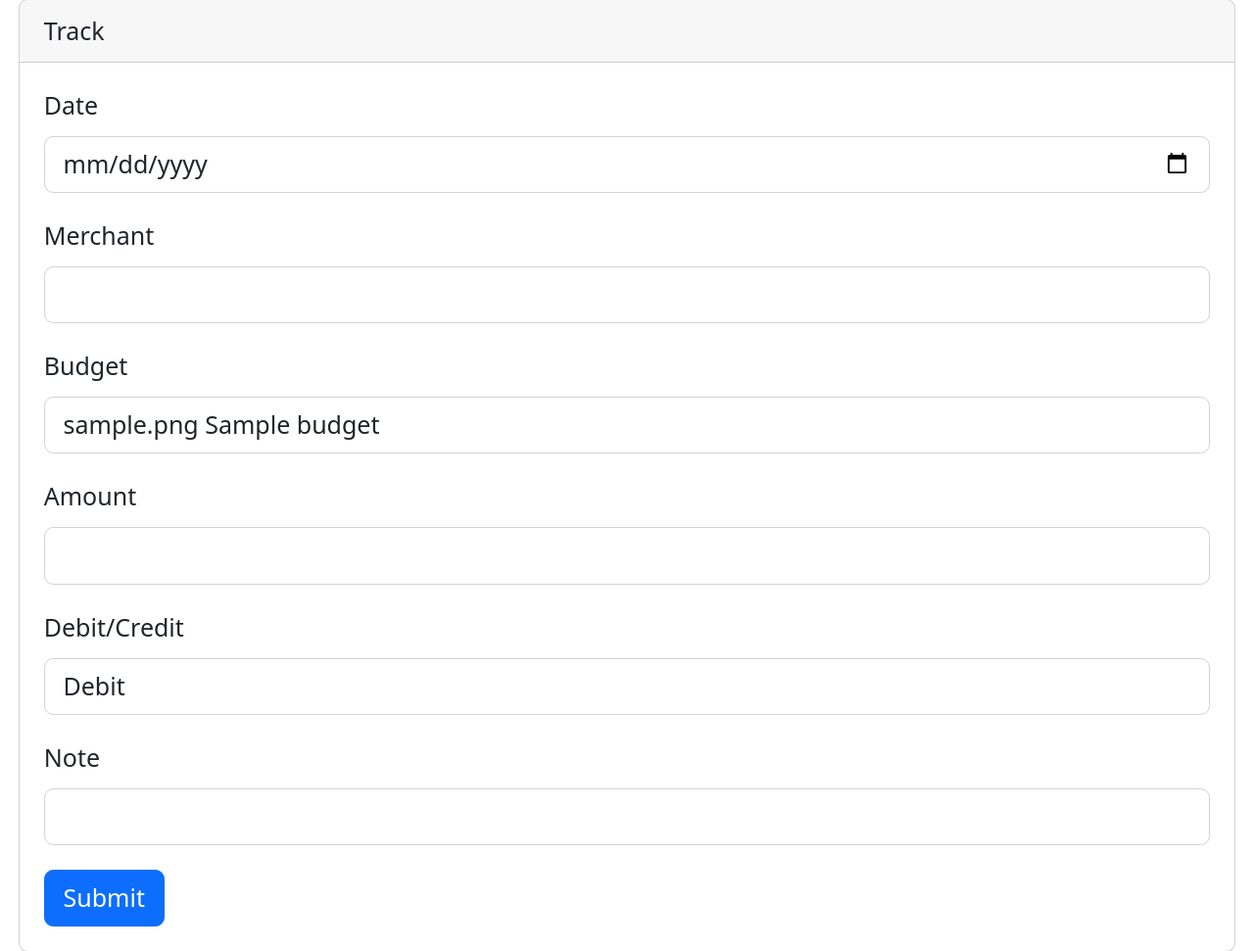
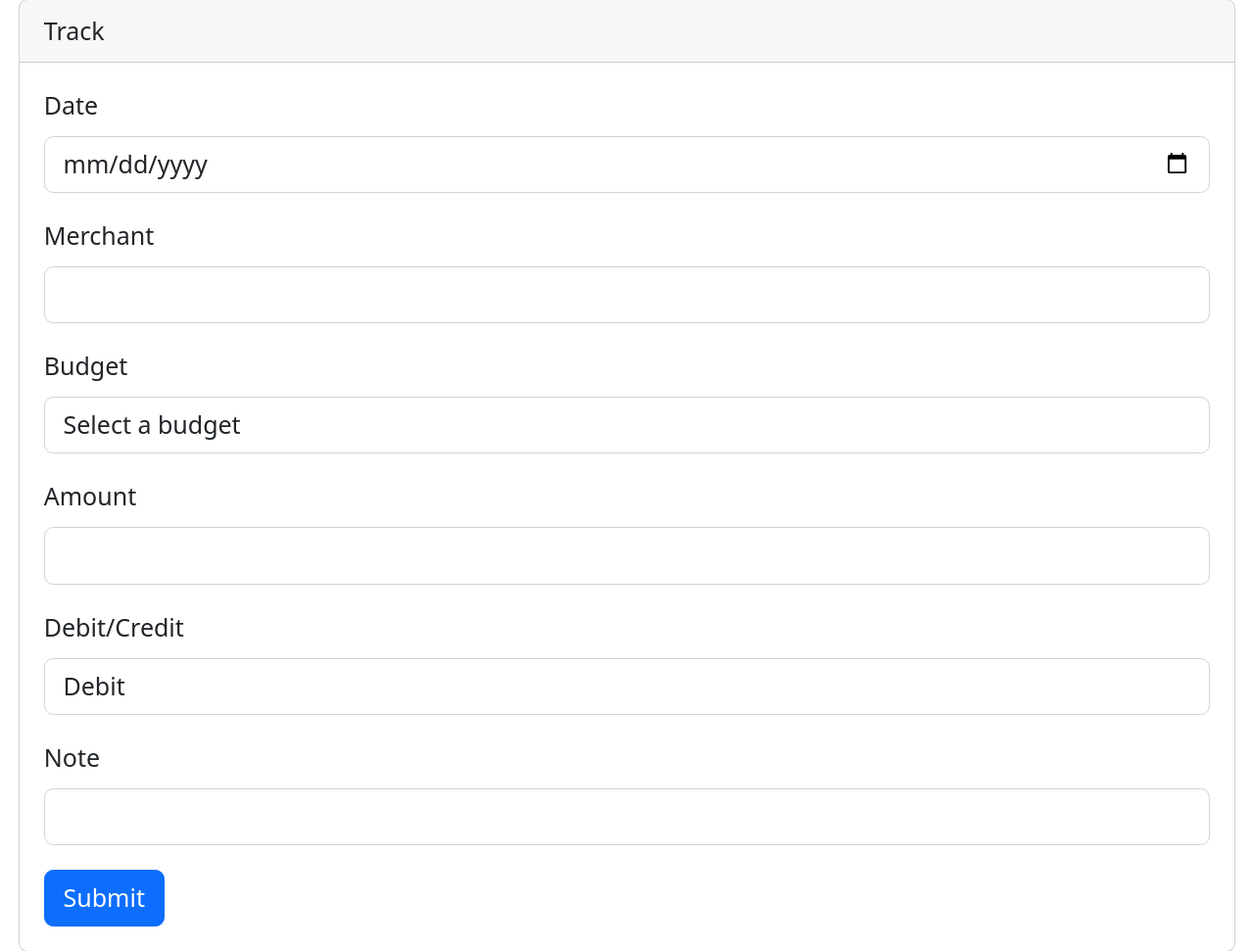
Before and after one commit to rhollencamp/budginator, a Django app: page /transactions/track in a window 1280 px wide. Shown: the part 126-1097 px from the top of the page at 98% size. Run offline with Django 4.2, Linux system fonts and the light colour scheme; a user stored in the database is signed in; tables that the repository leaves empty hold one stand-in row (values such as "Sample post").

Commit message:
update budget dropdown on track screen to not have the first budget pre-selected

```diff
--- a/budginator/templates/budginator/track.html
+++ b/budginator/templates/budginator/track.html
@@ -15,7 +15,8 @@
       </div>
       <div class="mb-3">
         <label for="budget" class="form-label">Budget</label>
-        <select class="form-control" name="budget" id="budget">
+        <select class="form-control" name="budget" id="budget" required>
+          <option value="" disabled selected>Select a budget</option>
 {% for budget in budgets %}
           <option value="{{ budget.id }}" {% if selected_budget and budget.id == selected_budget.id %}selected="selected"{% endif %}>{{ budget.icon }} {{ budget.name }}</option>
 {% endfor %}
```
Also changed, not shown: budginator/templates/budginator/patternLink.html (indentation only).
